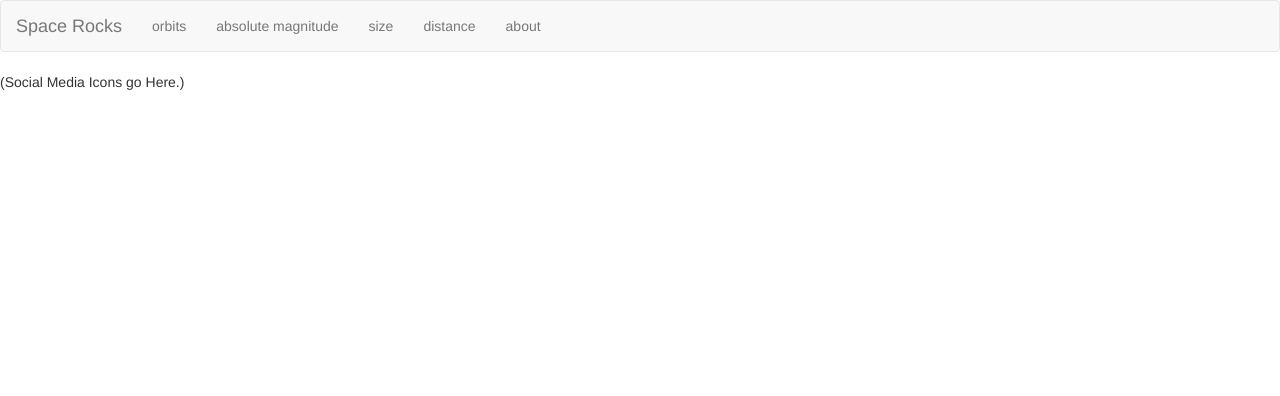
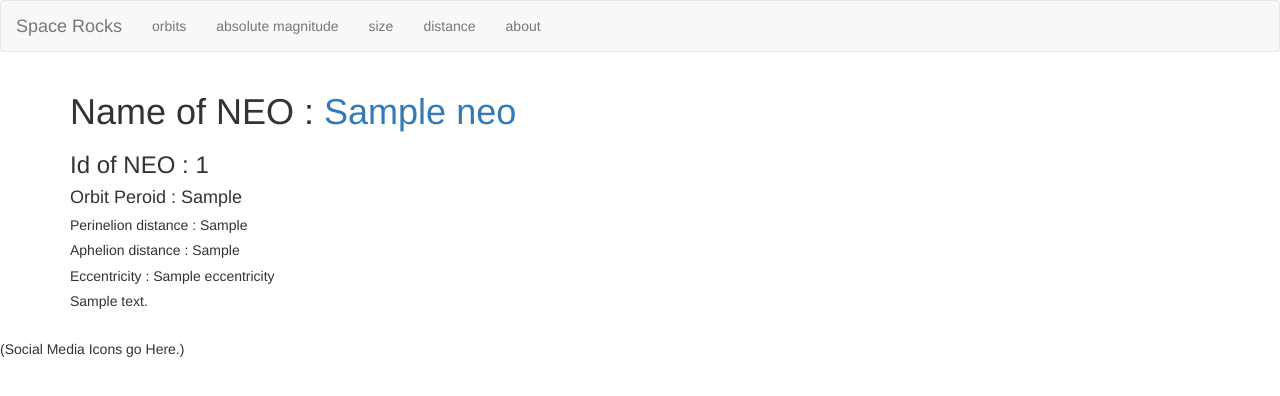
Before and after one commit to dave5801/space-rocks, a Python web app: template space_rocks/templates/orbits_view.jinja2 in a window 1280 px wide. Shown: the top 396 px of the page. Run offline with Jinja, Linux system fonts and the light colour scheme; the template is opened without the code that fills it: most values are stand-ins (such as "Sample title", 1, 10 or a date in 2020); some libraries are stand-ins or nearby versions.

Commit message:
Orbit page is rendering Data

```diff
--- a/space_rocks/static/style.css
+++ b/space_rocks/static/style.css
@@ -15,3 +15,6 @@
 .title_two {
     color: #3500d3;
 }
+ul {
+    list-style-image: url('sqpurple.gif');
+}
--- a/space_rocks/static/theme.css
+++ b/space_rocks/static/theme.css
@@ -152,3 +152,6 @@ p {
     margin-top: 20px;
   }
 }
+ul {
+    list-style-image: url('sqpurple.gif');
+}
--- a/space_rocks/templates/orbits_view.jinja2
+++ b/space_rocks/templates/orbits_view.jinja2
@@ -1,5 +1,14 @@
 {% extends "layout.jinja2" %}
 
 {% block content %}
-
+    {% for neo in Orbits %}
+    <h1>Name of NEO : <a href ="{{neo.url}}" target="_blank">{{neo.name}}</a></h1>
+    <h3>Id of NEO : {{neo.neo_id}}</h3>
+    <h4>Orbit Peroid : {{neo.orbit_period}}</h4>
+    <h5>Perinelion distance : {{neo.perihelion_dist}}</h5>
+    <h5>Aphelion distance : {{neo.aphelion_dist}}</h5>
+    <h5>Eccentricity : {{neo. eccentricity}}</h5>
+    <h5>{{neo.orbit_body}}</h5></li>
+<br>
+    {% endfor %}
 {% endblock %}
```
Also changed, not shown: space_rocks/views/default.py (+10 -5 lines).
